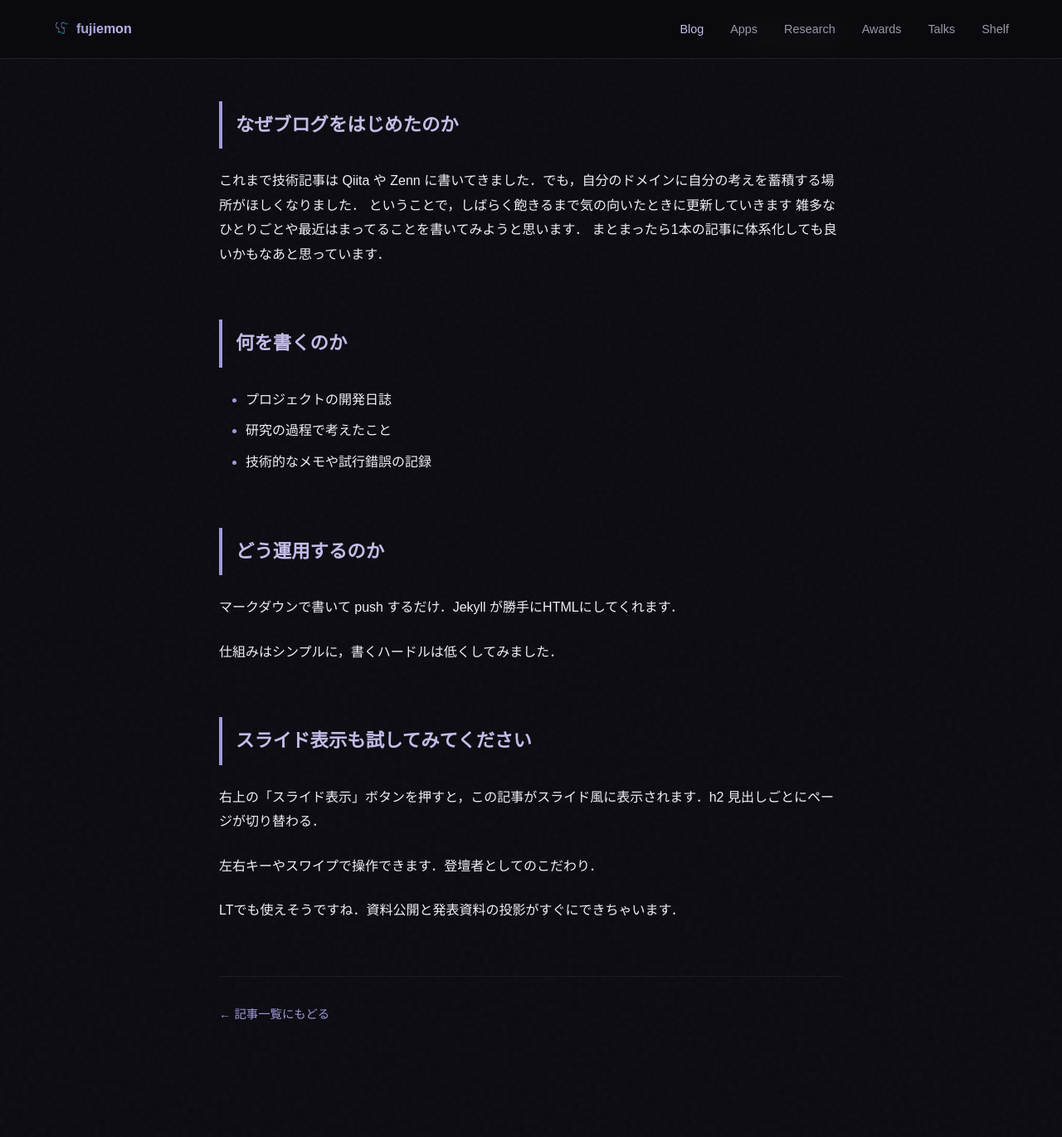
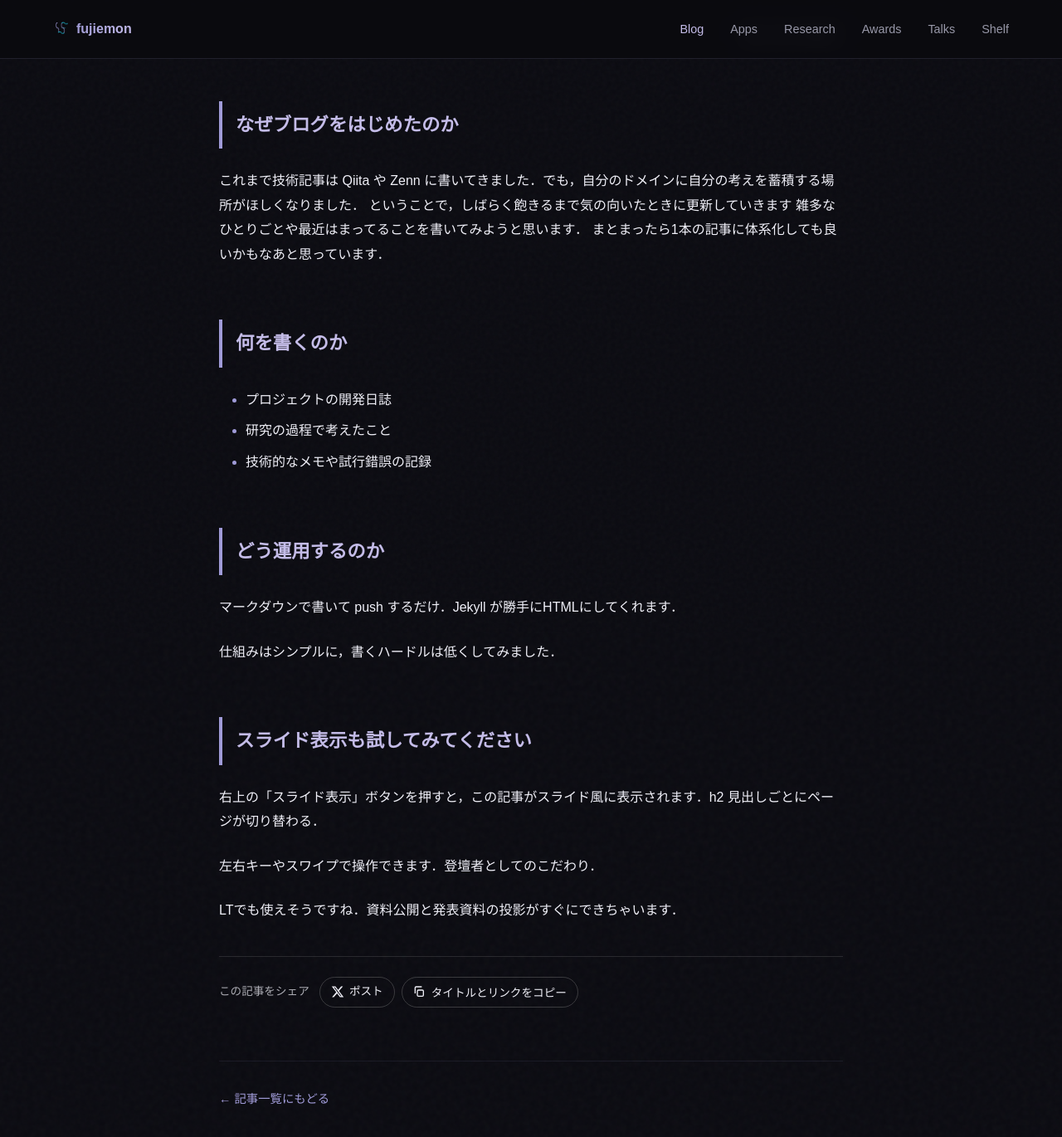
Before and after one commit to shotafujie/fujiemon, a Jekyll site: the page built from _posts/2026-04-16-hello.md, in a window 1280 px wide and 1400 px high, scrolled down 203 px. Shown: the top 1370 px of the window at 83% size. Built offline with Jekyll 4.4.1, drawn with Linux system fonts in a browser that asks for light colours; some web fonts are replaced; before the commit the page ends 1502 px from its top, so only the background shows below that.

Commit message:
記事ページにXシェアボタンとコピーボタンを追加 (#40)
Co-Authored-By: Claude Fable 5 <noreply@anthropic.com>

```diff
--- /dev/null
+++ b/_includes/blog-share.html
@@ -0,0 +1,86 @@
+{% capture share_url %}https://fujiemon.dev{{ page.url }}{% endcapture %}
+<div class="blog-share">
+  <span class="blog-share-label">この記事をシェア</span>
+  <div class="blog-share-buttons">
+    <a class="blog-share-btn blog-share-x"
+       href="https://x.com/intent/post?text={{ page.title | url_encode }}&url={{ share_url | url_encode }}"
+       target="_blank" rel="noopener noreferrer" aria-label="Xでポストする">
+      <svg viewBox="0 0 24 24" width="16" height="16" fill="currentColor" aria-hidden="true">
+        <path d="M18.244 2.25h3.308l-7.227 8.26 8.502 11.24H16.17l-5.214-6.817L4.99 21.75H1.68l7.73-8.835L1.254 2.25H8.08l4.713 6.231zm-1.161 17.52h1.833L7.084 4.126H5.117z"/>
+      </svg>
+      <span>ポスト</span>
+    </a>
+    <button class="blog-share-btn blog-share-copy" id="shareCopyBtn"
+            data-share-text="{{ page.title }}&#10;{{ share_url }}"
+            aria-label="タイトルとリンクをコピー">
+      <svg viewBox="0 0 24 24" width="16" height="16" fill="none" stroke="currentColor" stroke-width="2" aria-hidden="true">
+        <rect x="9" y="9" width="11" height="11" rx="2"/>
+        <path d="M5 15V5a2 2 0 0 1 2-2h10"/>
+      </svg>
+      <span class="blog-share-copy-label">タイトルとリンクをコピー</span>
+    </button>
+  </div>
+</div>
+<style>
+  .blog-share {
+    margin-top: 2.5rem;
+    padding-top: 1.5rem;
+    border-top: 1px solid rgba(128, 128, 128, 0.25);
+    display: flex;
+    flex-wrap: wrap;
+    align-items: center;
+    gap: 0.75rem;
+  }
+  .blog-share-label {
+    font-size: 0.85rem;
+    opacity: 0.7;
+  }
+  .blog-share-buttons {
+    display: flex;
+    flex-wrap: wrap;
+    gap: 0.5rem;
+  }
+  .blog-share-btn {
+    display: inline-flex;
+    align-items: center;
+    gap: 0.4rem;
+    padding: 0.4rem 0.8rem;
+    border: 1px solid rgba(128, 128, 128, 0.4);
+    border-radius: 999px;
+    background: transparent;
+    color: inherit;
+    font-size: 0.85rem;
+    font-family: inherit;
+    text-decoration: none;
+    cursor: pointer;
+    transition: background 0.15s ease;
+  }
+  .blog-share-btn:hover {
+    background: rgba(128, 128, 128, 0.15);
+  }
+  .blog-share-copy.copied {
+    border-color: #4caf50;
+    color: #4caf50;
+  }
+</style>
+<script>
+  (() => {
+    const btn = document.getElementById('shareCopyBtn');
+    if (!btn) return;
+    btn.addEventListener('click', async () => {
+      try {
+        await navigator.clipboard.writeText(btn.dataset.shareText);
+        const label = btn.querySelector('.blog-share-copy-label');
+        const original = label.textContent;
+        label.textContent = 'コピーしました！';
+        btn.classList.add('copied');
+        setTimeout(() => {
+          label.textContent = original;
+          btn.classList.remove('copied');
+        }, 2000);
+      } catch (e) {
+        console.error('copy failed', e);
+      }
+    });
+  })();
+</script>
--- a/_layouts/blog-post.html
+++ b/_layouts/blog-post.html
@@ -43,6 +43,7 @@
       <div class="blog-content" id="blogContent">
         {{ content }}
       </div>
+      {% include blog-share.html %}
     </article>
 
     <footer class="blog-footer">
```
